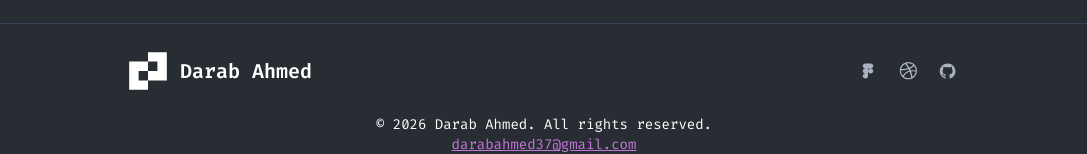
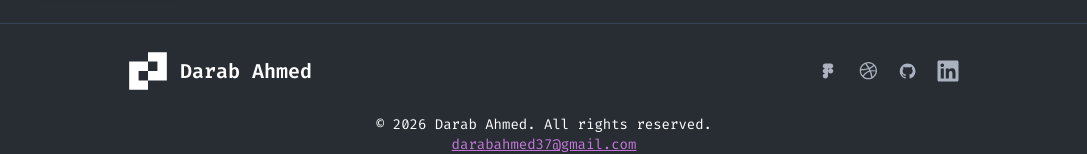
Before and after one commit to darabahmed37/darab-portfolio, a React (Vite) app: page / in a window 1280 px wide. Shown: the part 5375-5529 px from the top of the page, without its empty margins (96-1183 px from the left). Built offline with nearby package versions, Linux system fonts and the light colour scheme.

Commit message:
feat: update footer

```diff
--- a/src/Components/Footer.tsx
+++ b/src/Components/Footer.tsx
@@ -2,6 +2,7 @@ import navLogo from "@assets/nav-logo.svg";
 import figma from "@assets/figma.svg";
 import football from "@assets/football.svg";
 import github from "@assets/github.svg";
+import { FaLinkedin } from "react-icons/fa";
 
 const Footer = () => {
   return (
@@ -20,7 +21,16 @@ const Footer = () => {
         <div className="flex items-center gap-4">
           <img src={figma} alt="Figma" className="w-6 h-6" />
           <img src={football} alt="Football" className="w-6 h-6" />
-          <img src={github} alt="Projects" className="w-6 h-6" />
+          <img src={github} alt="GitHub" className="w-6 h-6" />
+          <a
+            href="https://www.linkedin.com/in/darab-ahmed/"
+            target="_blank"
+            rel="noopener noreferrer"
+            aria-label="LinkedIn profile"
+            className="text-[#abb2bf] hover:text-[#0a66c2] transition-colors duration-200"
+          >
+            <FaLinkedin size={24} />
+          </a>
         </div>
       </div>
 
```
